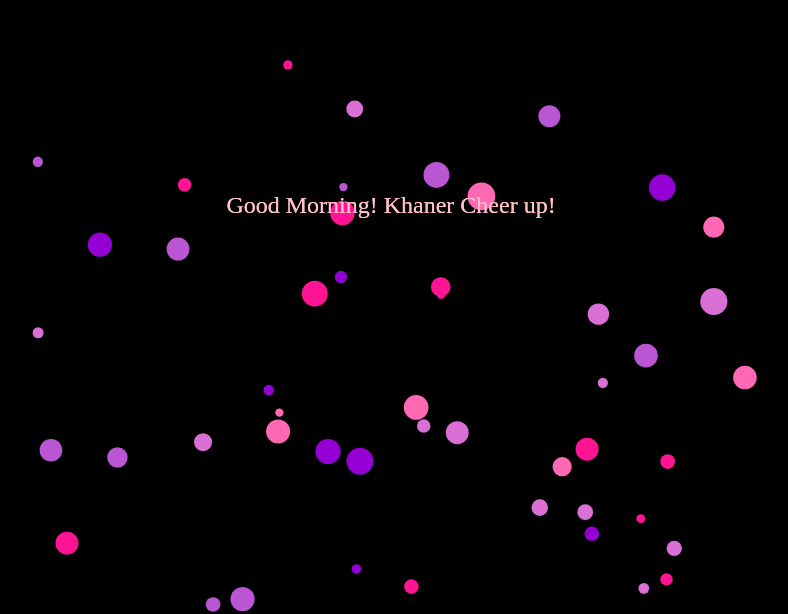
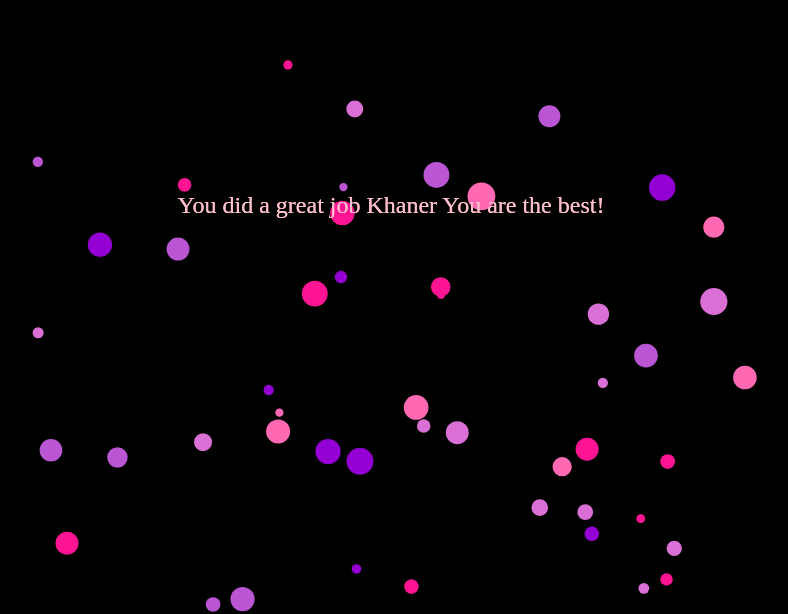
Before and after one commit to Joyce1019/Khaner, a plain HTML site: page index.html in a window 1280 px wide. Shown: the part 195-809 px from the top of the page, without its empty margins (249-1037 px from the left). Drawn offline with Linux system fonts and the light colour scheme.

Commit message:
Update index.html

```diff
--- a/index.html
+++ b/index.html
@@ -97,7 +97,7 @@
             }
             showText() {
                 const cheerUpText = document.createElement('div');
-                cheerUpText.textContent = "Good Morning! Khaner Cheer up!";
+                cheerUpText.textContent = "You did a great job Khaner You are the best!";
                 cheerUpText.classList.add('cheerup', 'visible');
                 document.body.appendChild(cheerUpText);
             }
```
